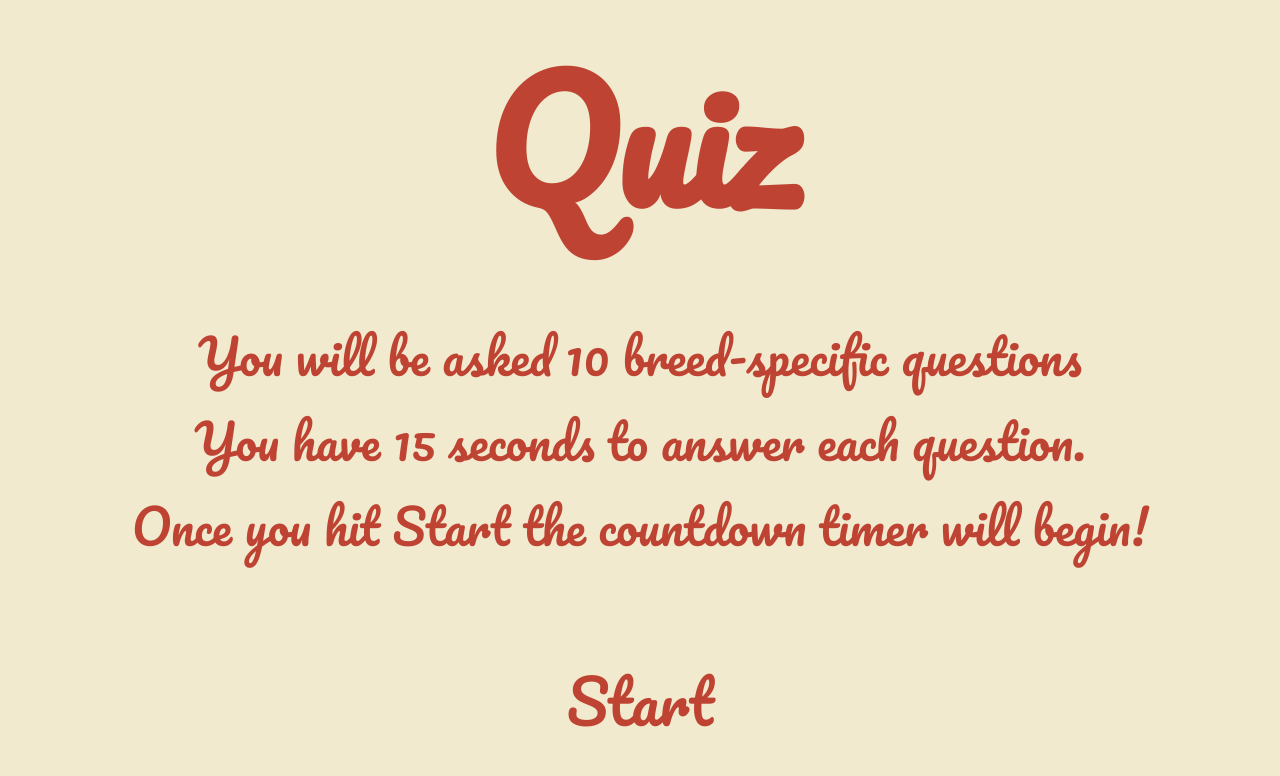
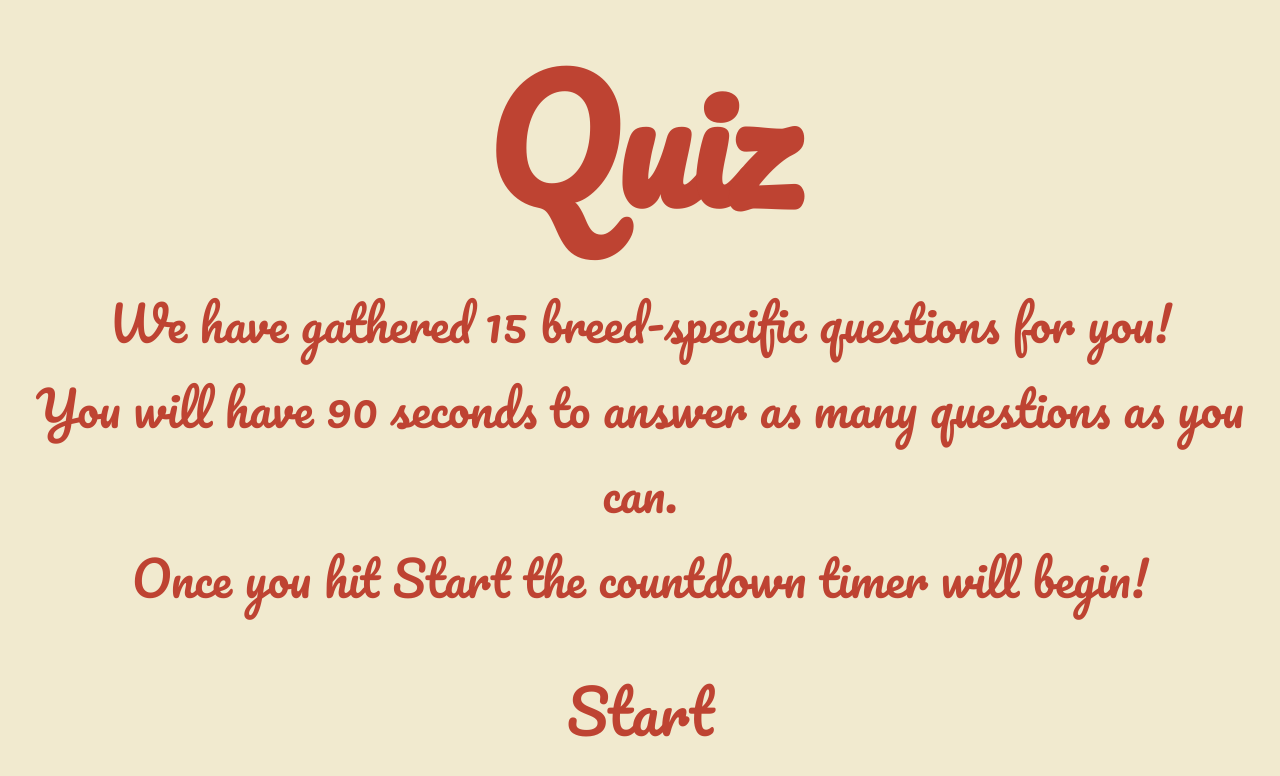
Before and after one commit to JCPenne/whoofer, a Next.js app: page /quiz in a window 1280 px wide. Shown: the top 776 px of the page. Built offline with nearby package versions, Linux system fonts and the light colour scheme.

Commit message:
debug game logic

```diff
--- a/components/GameLandingPage/GameLandingPage.js
+++ b/components/GameLandingPage/GameLandingPage.js
@@ -10,9 +10,9 @@ export default function GameLandingPage({
     <div className={styles.landingPageMain}>
       <h1 className={styles.game_type}>{GameType}</h1>
       <p className={styles.game_blurb}>
-        You will be asked 10 breed-specific questions
+        We have gathered 15 breed-specific questions for you!
         <br />
-        You have 15 seconds to answer each question.
+        You will have 90 seconds to answer as many questions as you can.
         <br />
         Once you hit Start the countdown timer will begin!
       </p>
--- a/pages/index.js
+++ b/pages/index.js
@@ -32,9 +32,7 @@ export default function Home() {
             Test your dog breed knowledge
           </p>
           <p className={styles.game_blurb__secondary}>
-            10 breed-specific questions
-            <br/>
-            15 seconds per question!
+            15 breed-specific questions in 90 seconds!
           </p>
           <h3 className={styles.link_label}>Quiz</h3>
         </Link>
--- a/pages/quiz.js
+++ b/pages/quiz.js
@@ -14,14 +14,14 @@ import { QuizQuestionResult } from '@/components/QuizQuestionResult/QuizQuestion
 export default function QuizPage() {
   const [timerStatus, setTimerStatus] = React.useState('idle'); // idle | active | expired | paused
   const [quizStatus, setQuizStatus] = React.useState('idle'); // idle | active | end
-  console.log('quizStatus', quizStatus);
+
   const [currentQuestion, setCurrentQuestion] = React.useState({});
   const [usedQuestions, setUsedQuestions] = React.useState([]);
-  console.log(currentQuestion);
 
   const [answerStatus, setAnswerStatus] = React.useState(undefined); // undefined | correct | incorrect
   const [questionCount, setQuestionCount] = React.useState(undefined);
   const [correctAnswers, setCorrectAnswers] = React.useState(0);
+  console.log('questionCount',questionCount);
 
   const [modalOpen, setModalOpen] = React.useState(false);
 
@@ -60,7 +60,7 @@ export default function QuizPage() {
   }
 
   function progressQuiz() {
-    if (questionCount === Questions.length) {
+    if (questionCount === Questions.length - 1) {
       setQuizStatus('end');
       setTimerStatus('idle');
     } else {
--- a/utils.js
+++ b/utils.js
@@ -1,18 +1,12 @@
 import Questions from './data/questions.json';
 
 export function getRandomQuestion(usedQuestions) {
-  let max = Questions.length;
+  let max = Questions.length - 1;
   let min = 0;
   let randomNum = Math.floor(Math.random() * (max - min + 1) + min);
 
   while (usedQuestions.includes(randomNum)) {
     randomNum = Math.floor(Math.random() * (max - min + 1) + min);
   }
-  console.log(
-    'getRandomQuestion called randomQuestion ->',
-    Questions[randomNum],
-    'randomNum -->',
-    randomNum
-  );
   return [randomNum, Questions[randomNum]];
 }
```
